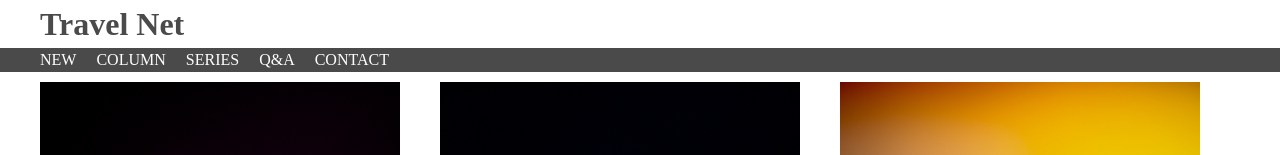
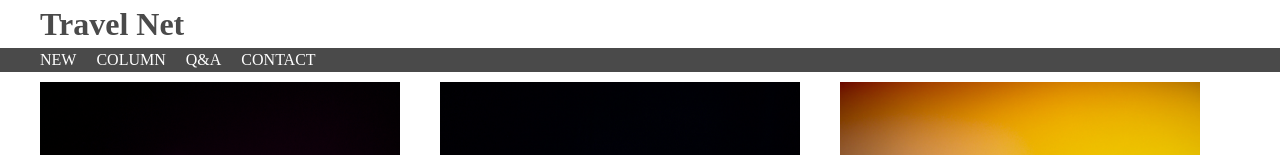
Before and after one commit to japan9984/layout, a plain HTML site: page index.html in a window 1280 px wide. Shown: the top 155 px of the page. Drawn offline with Linux system fonts and the light colour scheme.

Commit message:
Add files via upload

```diff
--- a/index.html
+++ b/index.html
@@ -18,7 +18,6 @@
       <ul>
         <li>NEW</li>
         <li>COLUMN</li>
-        <li>SERIES</li>
         <li>Q&A</li>
         <li>CONTACT</li>
       </ul>
```
